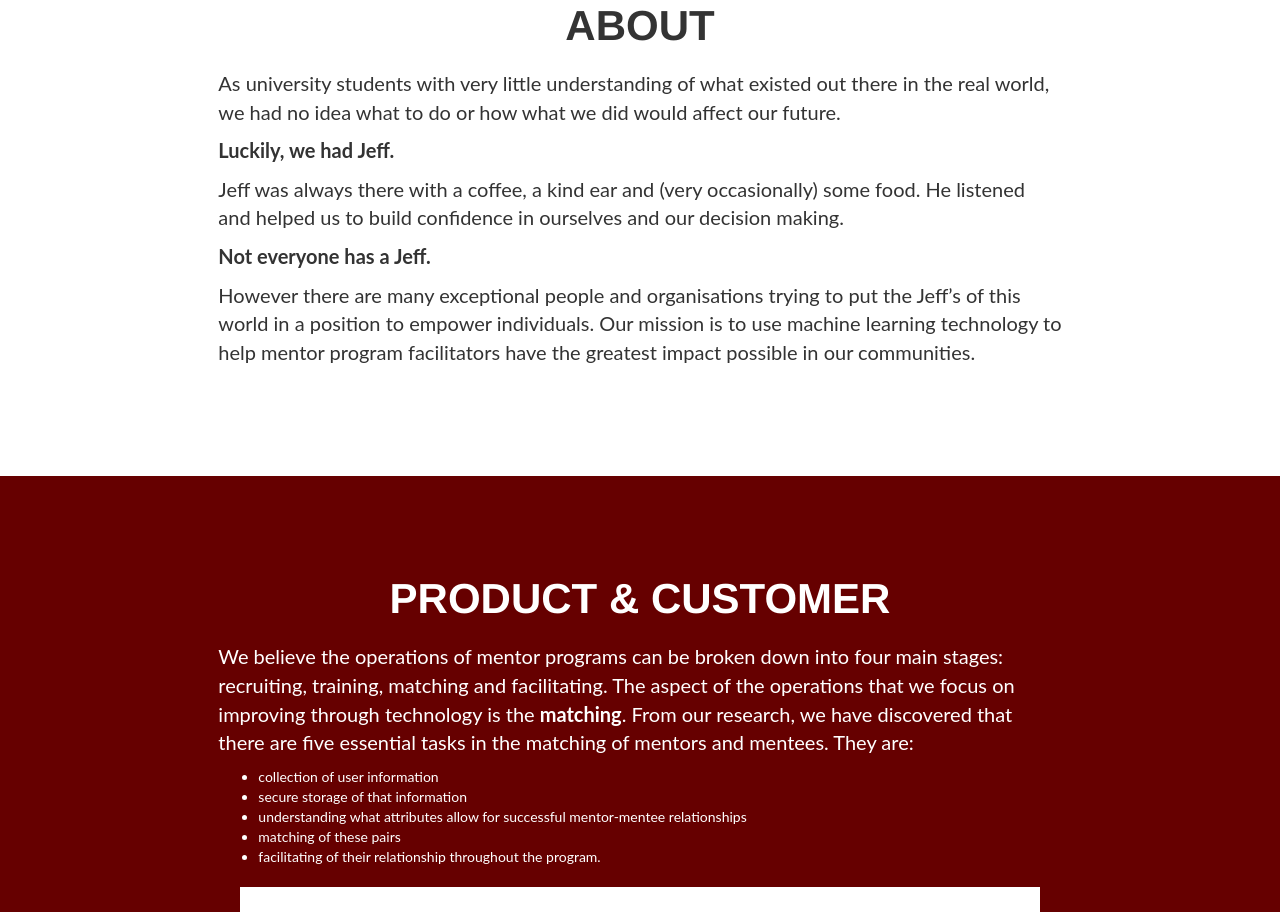
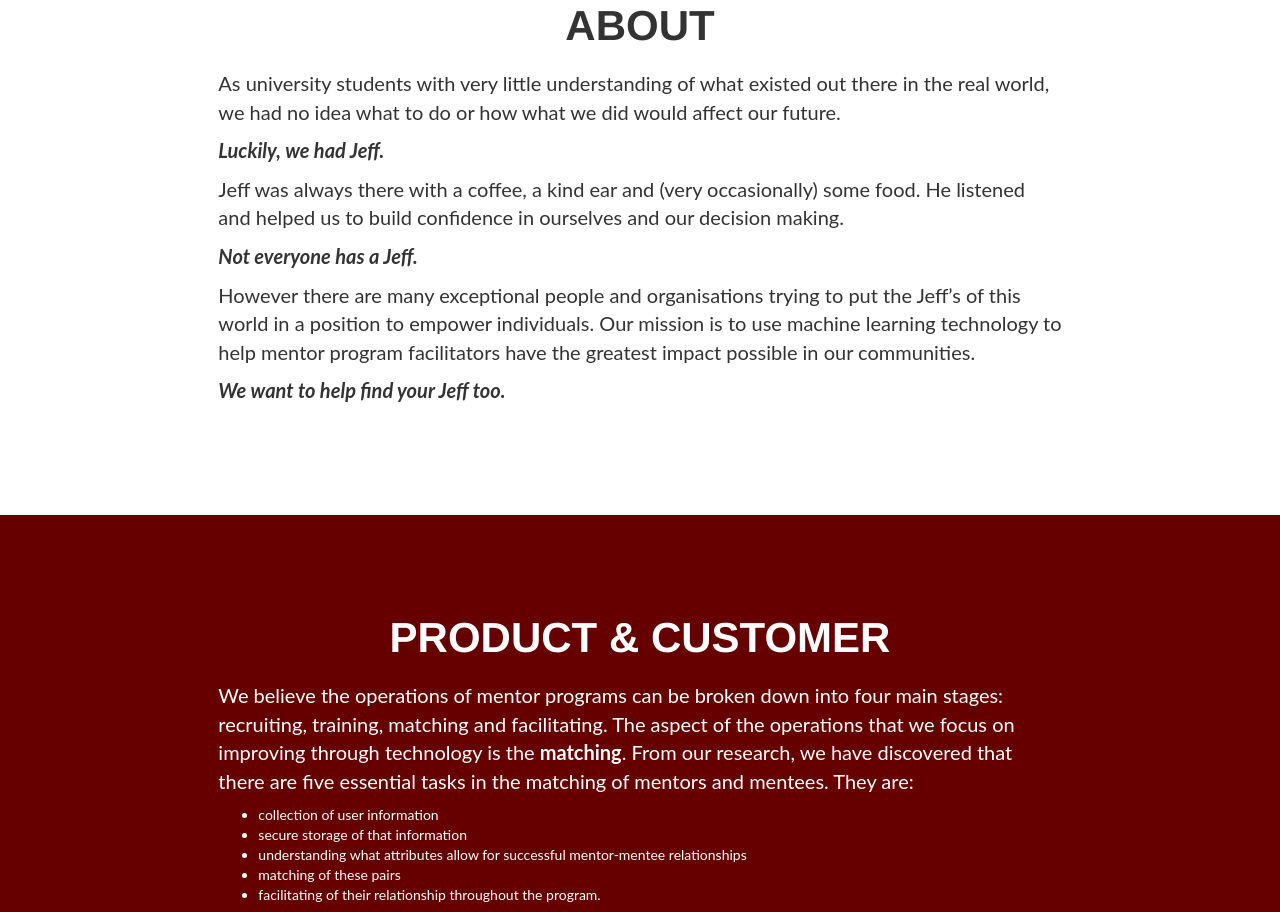
Before and after one commit to austin-par/austin-par.github.io, a website: page index.html in a window 1280 px wide. Shown: the part 1197-2109 px from the top of the page. Drawn offline with Linux system fonts and the light colour scheme; a script that the page names is missing.

Commit message:
so jack can read

```diff
--- a/index.html
+++ b/index.html
@@ -79,16 +79,19 @@
                     As university students with very little understanding of what existed out there in the real world, we had no idea what to do or how what we did would affect our future.
                 </p>
                 <p>
-                    <b>Luckily, we had Jeff.</b>
+                    <i><b>Luckily, we had Jeff.</b></i>
                 </p>
                 <p>
                     Jeff was always there with a coffee, a kind ear and (very occasionally) some food. He listened and helped us to build confidence in ourselves and our decision making.
                 </p>
                 <p>
-                    <b>Not everyone has a Jeff.</b>
+                    <i><b>Not everyone has a Jeff.</b></i>
                 </p>
                 <p>
                     However there are many exceptional people and organisations trying to put the Jeff’s of this world in a position to empower individuals. Our mission is to use machine learning technology to help mentor program facilitators have the greatest impact possible in our communities.
+                </p>
+                <p>
+                    <i><b>We want to help find your Jeff too.</b></i>
                 </p>
             </div>
         </div>
```
